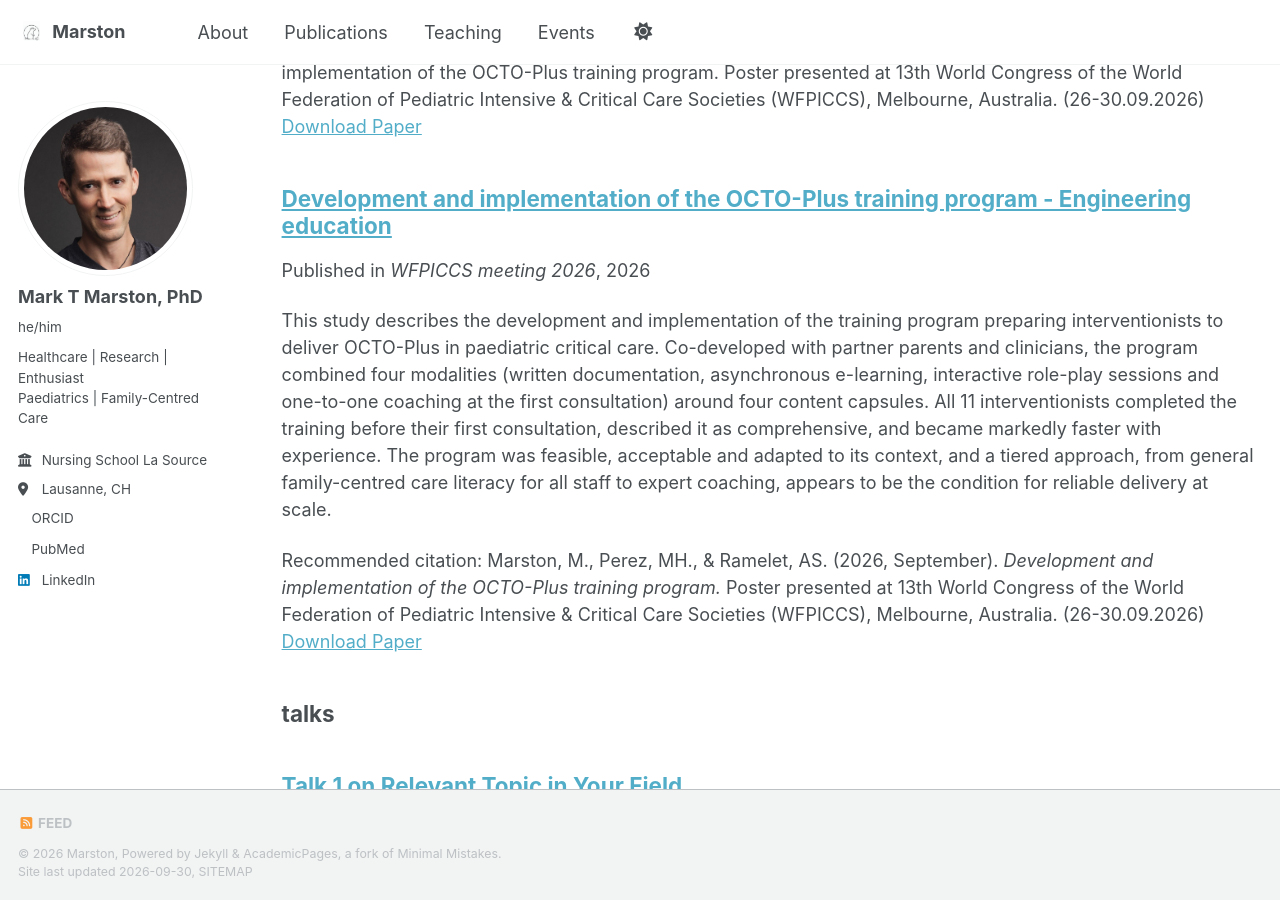
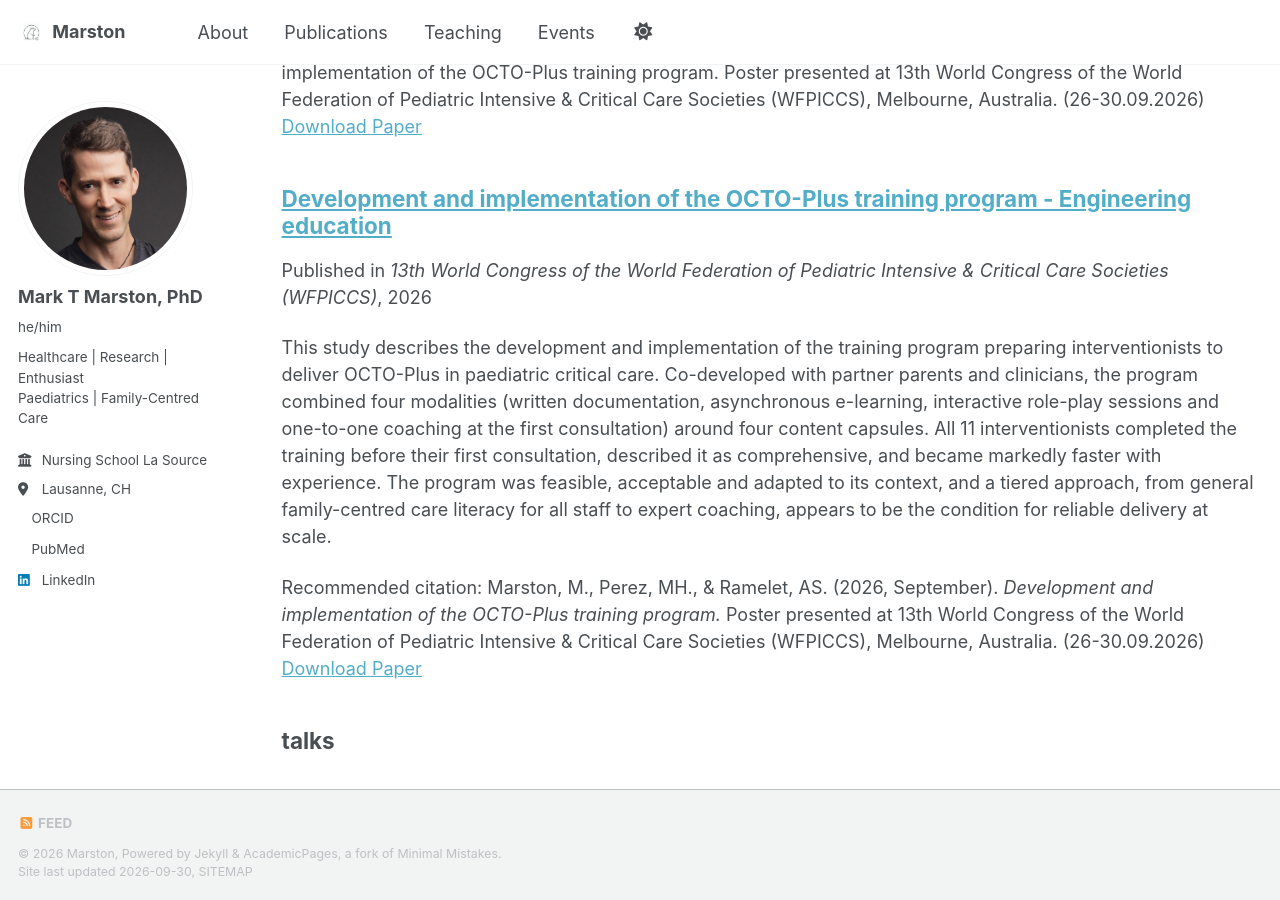
Before and after one commit to marstonRN/marston.github.io, a Jekyll site: the page built from _pages/sitemap.md, in a window 1280 px wide and 900 px high, scrolled down 5850 px. Built offline with Jekyll 4.4.1, drawn with Linux system fonts in a browser that asks for light colours; a style sheet for code colours, icons or effects is not loaded.

Commit message:
Update 2023_publication_4-octoplus_training_poster_img.md

```diff
--- a/_publications/2023_publication_4-octoplus_training_poster_img.md
+++ b/_publications/2023_publication_4-octoplus_training_poster_img.md
@@ -5,7 +5,7 @@ category: posters
 permalink: /publication/2023_publication_4-octoplus_training_poster_img
 excerpt: 'This study describes the development and implementation of the training program preparing interventionists to deliver OCTO-Plus in paediatric critical care. Co-developed with partner parents and clinicians, the program combined four modalities (written documentation, asynchronous e-learning, interactive role-play sessions and one-to-one coaching at the first consultation) around four content capsules. All 11 interventionists completed the training before their first consultation, described it as comprehensive, and became markedly faster with experience. The program was feasible, acceptable and adapted to its context, and a tiered approach, from general family-centred care literacy for all staff to expert coaching, appears to be the condition for reliable delivery at scale.'
 date: 2026-09-26
-venue: 'WFPICCS meeting 2026'
+venue: '13th World Congress of the World Federation of Pediatric Intensive & Critical Care Societies (WFPICCS)'
 paperurl: 'https://academicpages.github.io/files/paper3.pdf'
 citation: 'Marston, M., Perez, MH., & Ramelet, AS. (2026, September). <i>Development and implementation of the OCTO-Plus training program.</i> Poster presented at 13th World Congress of the World Federation of Pediatric Intensive & Critical Care Societies (WFPICCS), Melbourne, Australia. (26-30.09.2026)'
 ---
```
